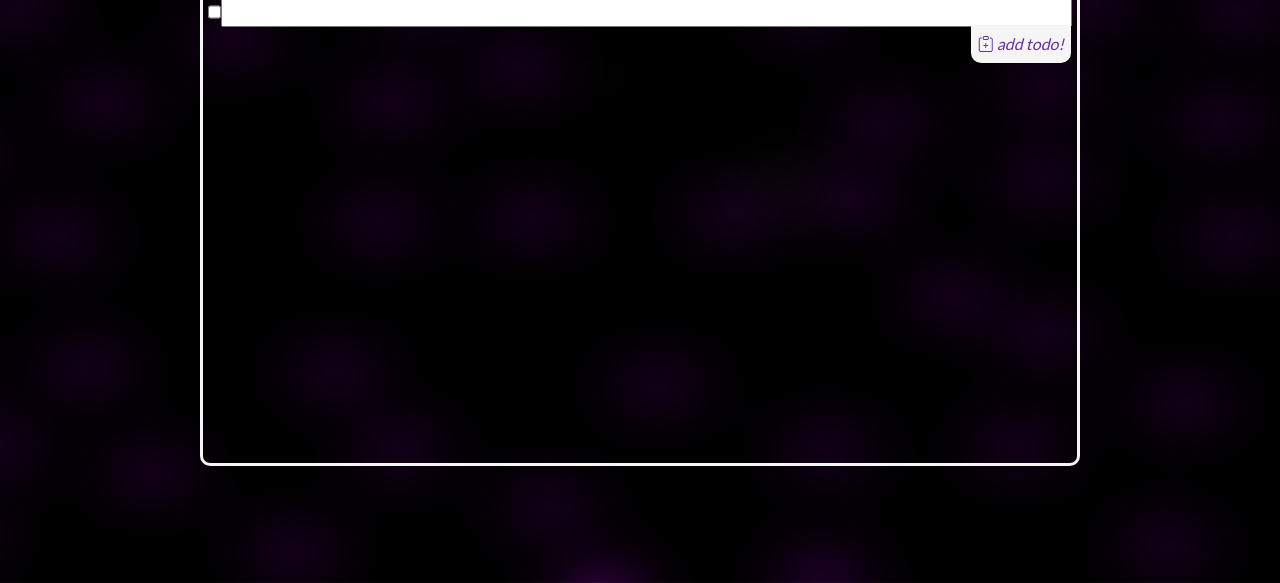
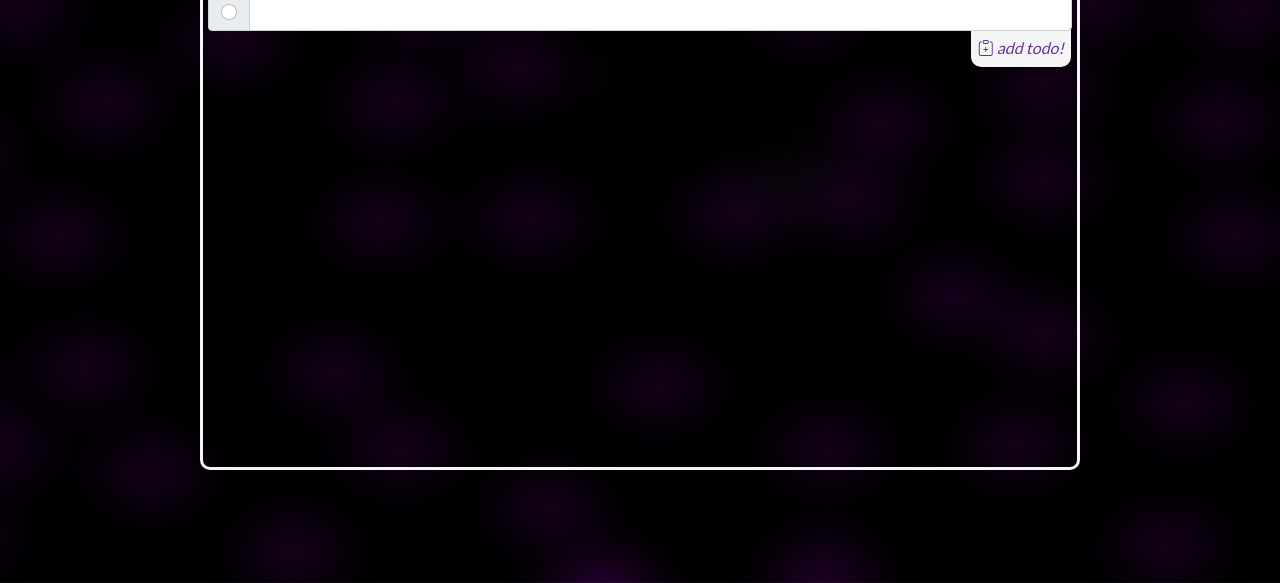
Before and after one commit to yuraaah/todo-app, a plain HTML site: page index.html in a window 1280 px wide. Shown: the part 217-800 px from the top of the page. Drawn offline with nearby package versions, Linux system fonts and the light colour scheme.

Commit message:
Fixed checkbox

```diff
--- a/index.html
+++ b/index.html
@@ -19,9 +19,11 @@
             </h1>
         </div>
         <div id="text-c">
-            <div class="d-flex">
-                <input class="styled-checkbox" id="styled-checkbox-4" type="checkbox">
-                <input class="container" type="text">
+            <div class="input-group">
+                <div class="input-group-text">
+                    <input class="form-check-input mt-0" type="radio" value="" aria-label="Checkbox for following text input">
+                </div>
+                <input type="text" class="form-control" aria-label="Text input with checkbox">
             </div>
             <div class="d-flex align-items-end flex-column">
                 <div id="add-c">
```
